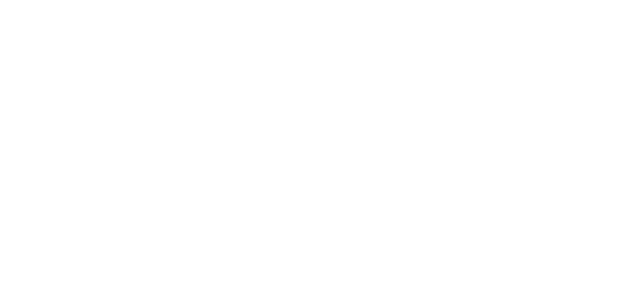
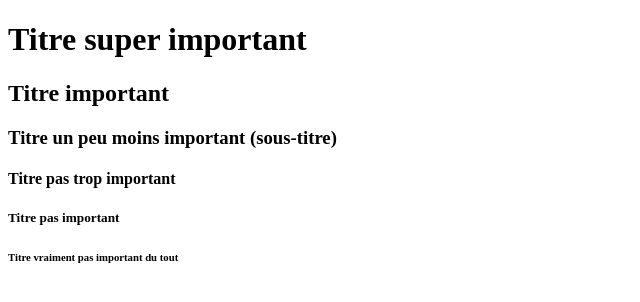
Before and after one commit to djahceen/LearHTML5, a plain HTML site: page Index.html in a window 1280 px wide. Shown: the whole page, without its empty margins (0-640 px from the left). Drawn offline with Linux system fonts and the light colour scheme.

Commit message:
on vas ajouter des balises h

```diff
--- a/Index.html
+++ b/Index.html
@@ -5,6 +5,17 @@
     <title> Refaire </title>
   </head>
   <body>
+    <h1>Titre super important</h1>
 
+    <h2>Titre important</h2>
+
+    <h3>Titre un peu moins important (sous-titre)</h3>
+
+
+    <h4>Titre pas trop important</h4>
+
+    <h5>Titre pas important</h5>
+
+    <h6>Titre vraiment pas important du tout</h6>
   </body>
 </html>
```
